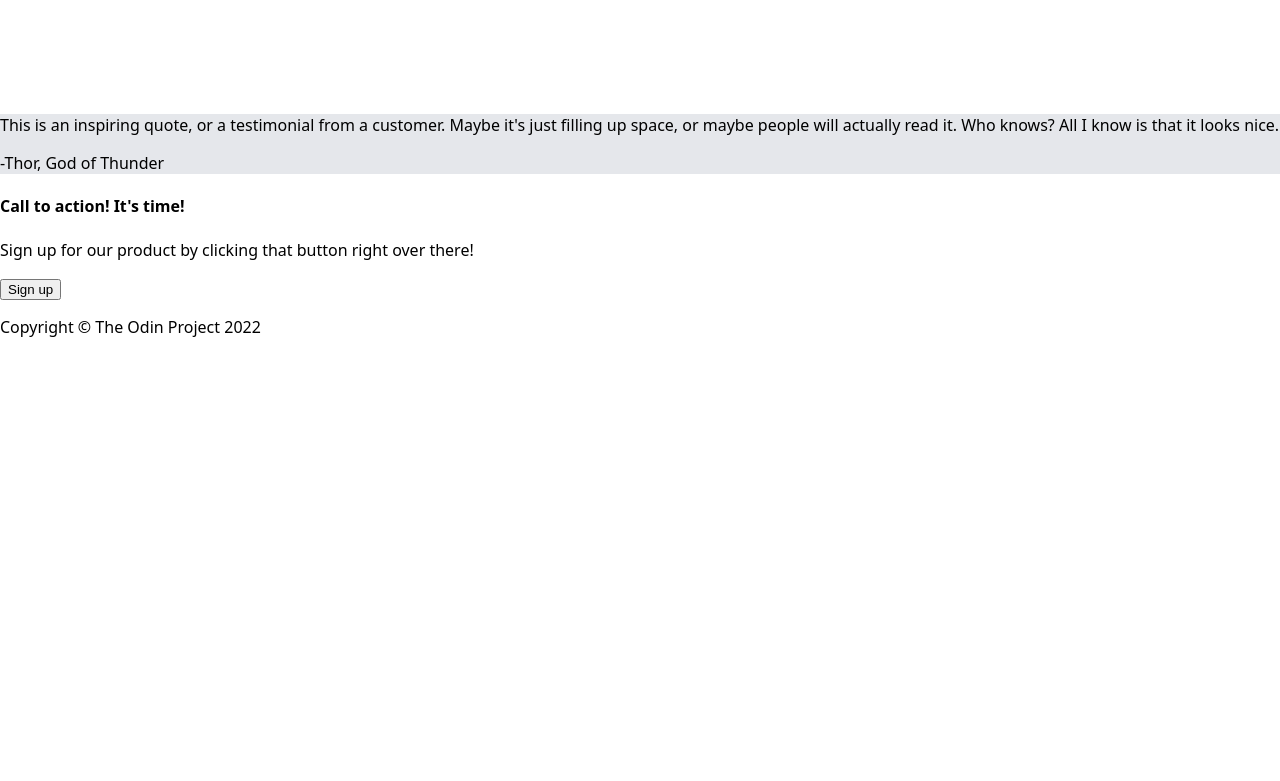
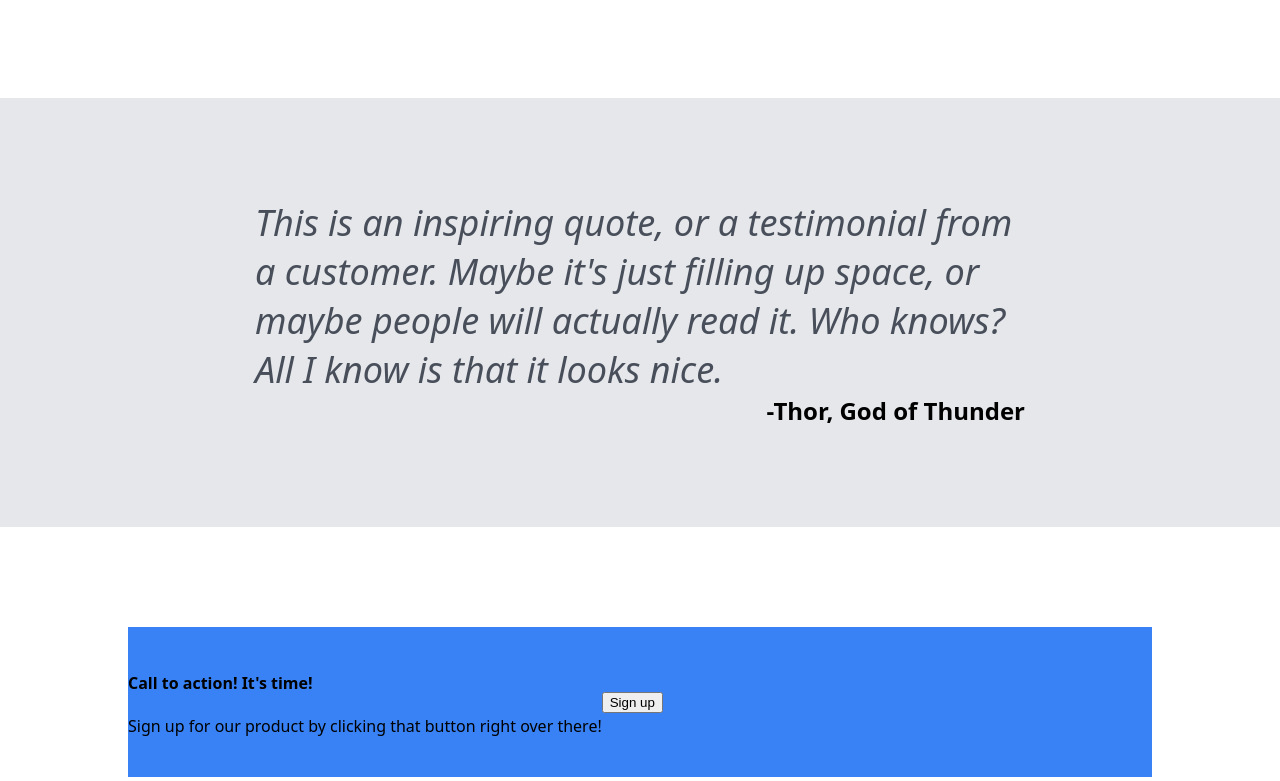
Before and after one commit to aaronmt1011/landing-page, a plain HTML site: page index.html in a window 1280 px wide. Shown: the part 919-1700 px from the top of the page. Before the commit the page ends 1273 px from the top, so only its background shows below. Drawn offline with Linux system fonts and the light colour scheme.

Commit message:
Finished random info area and set up framework for remaining areas

```diff
--- a/index.html
+++ b/index.html
@@ -56,22 +56,24 @@
     </div>
 
     <div class="inspiring-quote">
-        <div class="iq-top">
-            <p>This is an inspiring quote, or a testimonial from a customer. Maybe it's just filling up space, or maybe people will actually read it. Who knows? All I know is that it looks nice.</p>
-        </div>
-        <div class="iq-bottom">
-            <p>-Thor, God of Thunder</p>
+        <div class="iq-group">
+            <p class="iq-p"><em>This is an inspiring quote, or a testimonial from a customer. Maybe it's just filling up space, or maybe people will actually read it. Who knows? All I know is that it looks nice.</em></p>
+            <p class="iq-thor">-Thor, God of Thunder</p>
         </div>
     </div>
 
     <div class="action-time">
-        <h4>Call to action! It's time!</h4>
-        <p>Sign up for our product by clicking that button right over there!</p>
-        <button class="at-button">Sign up</button>
+        <div class="at-banner">
+            <div class="at-text">
+                <h4>Call to action! It's time!</h4>
+                <p>Sign up for our product by clicking that button right over there!</p>
+            </div>
+            <button class="at-button">Sign up</button>
+        </div>
     </div>
 
     <footer class="copyright">
-        <p>Copyright © The Odin Project 2022</p>
+        <p class="c-text">Copyright © The Odin Project 2022</p>
     </footer>
 </body>
 </html>
--- a/style.css
+++ b/style.css
@@ -10,12 +10,15 @@ body {
 .header {
     height: 520px;
     padding-top: 15px;
-    background-color: #1f2937;
     display: flex;
     flex-direction: column;
     align-items: center;
     justify-content: flex-start;
     gap: 117px;
+}
+
+.header, .copyright {
+    background-color: #1f2937;
 }
 
 h1 {
@@ -91,11 +94,10 @@ a, .hl-p {
     font-size: 48px;
     font-weight: bolder;
     color: #F9FAF8;
-    margin: 0;
     line-height: 55px;
 }
 
-.hl-p {
+.hl-p, .hl-h {
     margin: 0px;
 }
 
@@ -155,4 +157,60 @@ a, .hl-p {
 
 .inspiring-quote {
     background-color: #E5E7EB;
+    height: 429px;
+    display: flex;
+    flex-direction: column;
+    justify-content: center;
+    align-items: center;
 }
+
+.iq-group {
+    width: 770px;
+    display: flex;
+    flex-direction: column;
+    align-items: flex-end;
+}
+
+.iq-p {
+    font-size: 36px;
+    font-style: italic;
+    color: #484f5a;
+}
+
+.iq-thor {
+    font-size: 24px;
+    font-weight: bold;
+}
+
+.iq-p, .iq-thor {
+    margin: 0;
+}
+
+.action-time {
+    height: 350px;
+    display: flex;
+    justify-content: center;
+    align-items: center;
+}
+
+.at-banner {
+    width: 1024px;
+    height: 150px;
+    display: flex;
+    background-color: #3882F6;
+    align-items: center;
+}
+
+
+
+
+
+
+
+.copyright {
+    height: 100px;
+}
+
+.c-text {
+    margin: 0px;
+}
```
